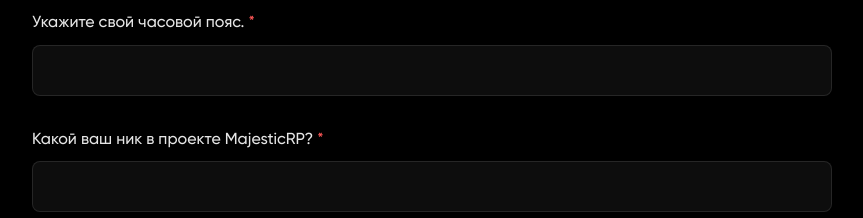
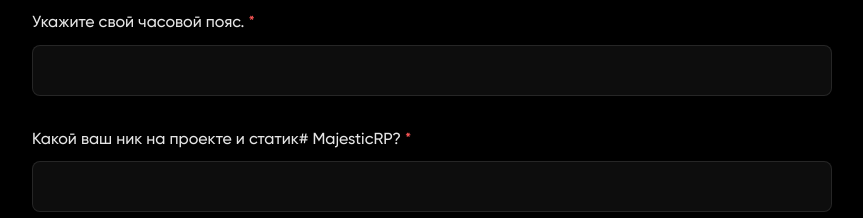
Before and after one commit to Luvasaa/Mikaelson, a plain HTML site: page index.html in a window 1280 px wide. Shown: the part 2557-2775 px from the top of the page, without its empty margins (208-1071 px from the left). Drawn offline with Linux system fonts and the light colour scheme; files whose address does not match are found by name; a web font is replaced by a local one.

Commit message:
Update index.html

```diff
--- a/index.html
+++ b/index.html
@@ -222,7 +222,7 @@
                     <div class="form-group"><label for="name">Как вас зовут?</label><input type="text" id="name" name="name" required></div>
                     <div class="form-group"><label for="location">Откуда вы?</label><input type="text" id="location" name="location" required></div>
                     <div class="form-group"><label for="timezone">Укажите свой часовой пояс.</label><input type="text" id="timezone" name="timezone" required></div>
-                    <div class="form-group"><label for="nickname">Какой ваш ник в проекте MajesticRP?</label><input type="text" id="nickname" name="nickname" required></div>
+                    <div class="form-group"><label for="nickname">Какой ваш ник на проекте и статик# MajesticRP?</label><input type="text" id="nickname" name="nickname" required></div>
                     <div class="form-group"><label for="discord">Ваш Discord username</label><input type="text" id="discord" name="discord" placeholder="username#1234 или username" required></div>
                     <div class="form-group"><label for="projects">На каких проектах играли и сколько?</label><textarea id="projects" name="projects" rows="3" required></textarea></div>
                     <div class="form-group"><label for="reason">Почему вы хотите вступить в семью Mikaelson?</label><textarea id="reason" name="reason" rows="3" required></textarea></div>
```
